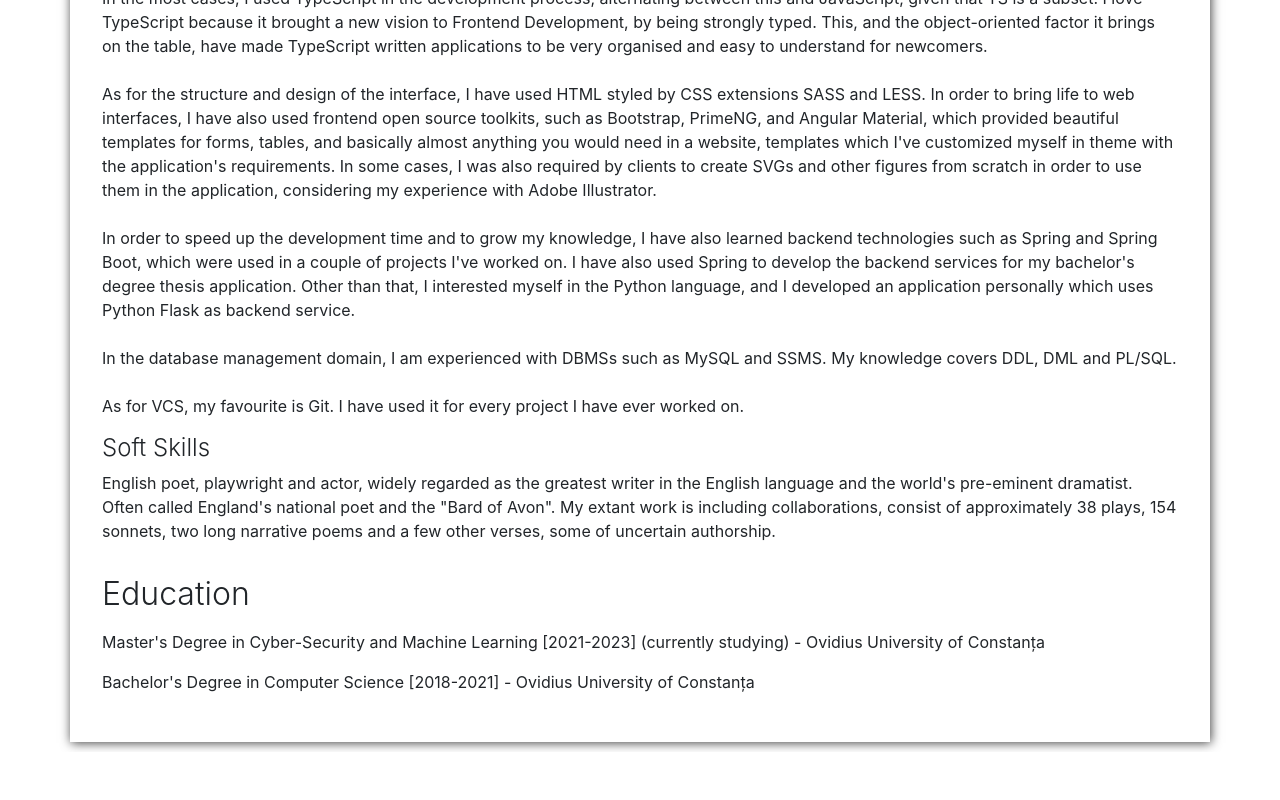
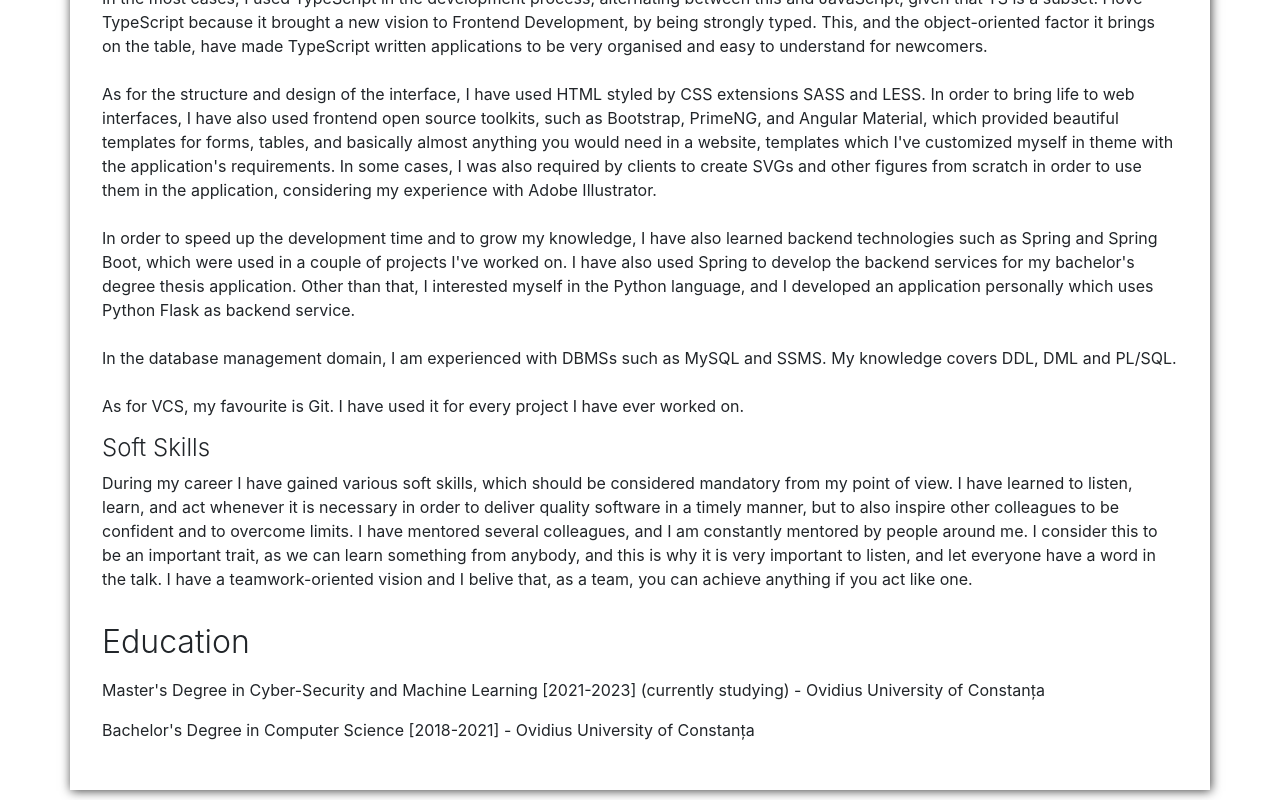
Before and after one commit to adrian-ddst/cv, a plain HTML site: page index.html in a window 1280 px wide. Shown: the part 1876-2676 px from the top of the page. Before the commit the page ends 2628 px from the top, so only its background shows below. Drawn offline with nearby package versions, Linux system fonts and the light colour scheme.

Commit message:
Deploying to gh-pages from  @ 0daa161f92211ea78180b0bdd62744da7a2dcb34 🚀

```diff
--- a/index.html
+++ b/index.html
@@ -112,10 +112,10 @@
 
         <h4>Soft Skills</h4>
         <p>
-            English poet, playwright and actor, widely regarded as the greatest writer in the English language
-            and the world's pre-eminent dramatist. Often called England's national poet and the "Bard of Avon".
-            My extant work is including collaborations, consist of approximately 38 plays, 154 sonnets,
-            two long narrative poems and a few other verses, some of uncertain authorship.
+            During my career I have gained various soft skills, which should be considered mandatory from my point of view. I have learned to listen, learn, and act whenever it is necessary in order to deliver
+            quality software in a timely manner, but to also inspire other colleagues to be confident and to overcome limits. I have mentored several colleagues, and I am constantly mentored by people around me. I consider
+            this to be an important trait, as we can learn something from anybody, and this is why it is very important to listen, and let everyone have a word in the talk. I have a teamwork-oriented vision and I belive that,
+            as a team, you can achieve anything if you act like one.
         </p>
 
         <h2>Education</h2>
```
Also changed, not shown: 1 other file.
